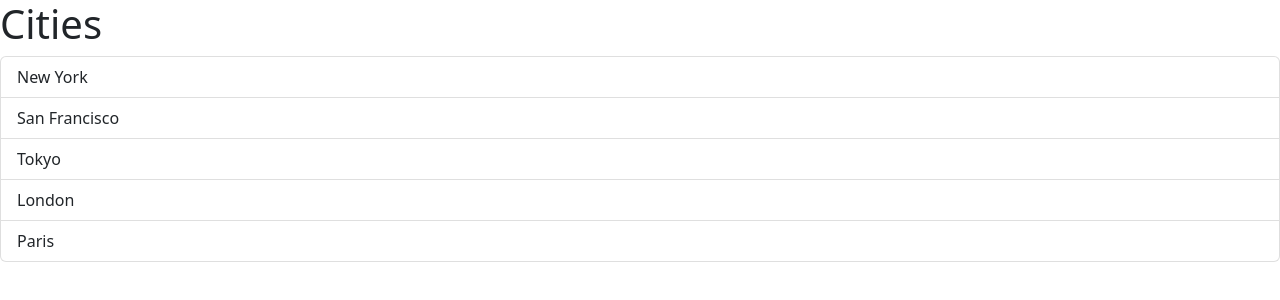
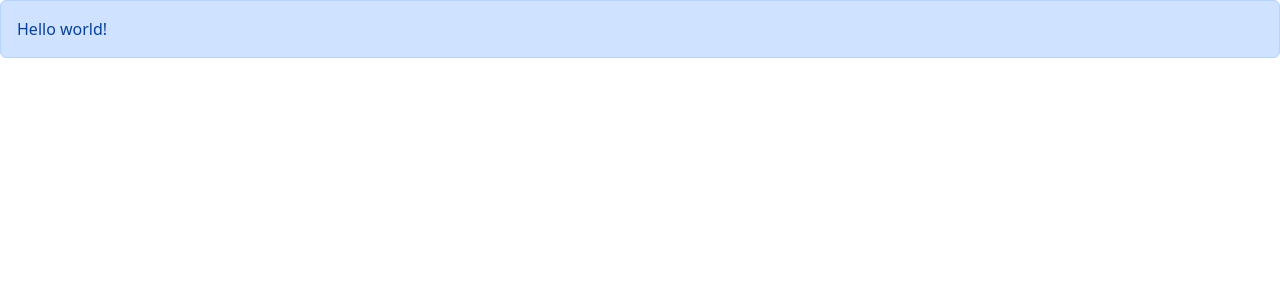
Before and after one commit to Khani1824/GamesDiscoverer, a React (Vite) app: page / in a window 1280 px wide. Shown: the top 300 px of the page. Built offline with nearby package versions, Linux system fonts and the light colour scheme.

Commit message:
Making and Alert dynamic

```diff
--- a/src/App.tsx
+++ b/src/App.tsx
@@ -1,19 +1,9 @@
-import ListGroup from "./components/ListGroup";
+import Alert from "./components/Alert";
 
 function App() {
-  let items = ["New York", "San Francisco", "Tokyo", "London", "Paris"];
-  // separate event handler
-  const handleSelectItem = (item: string) => {
-    console.log(item);
-  };
-
   return (
     <div>
-      <ListGroup
-        items={items}
-        heading="Cities"
-        onSelectItem={handleSelectItem}
-      />
+      <Alert>Hello world!</Alert>
     </div>
   );
 }
--- a/src/components/Alert.tsx
+++ b/src/components/Alert.tsx
@@ -1,5 +1,10 @@
-const Alert = () => {
-  return <div className="alert alert-primary">Alert</div>;
+// Making alert dynamic
+interface Props {
+  children: string;
+}
+
+const Alert = ({ children }: Props) => {
+  return <div className="alert alert-primary">{children}</div>;
 };
 
 export default Alert;
```
